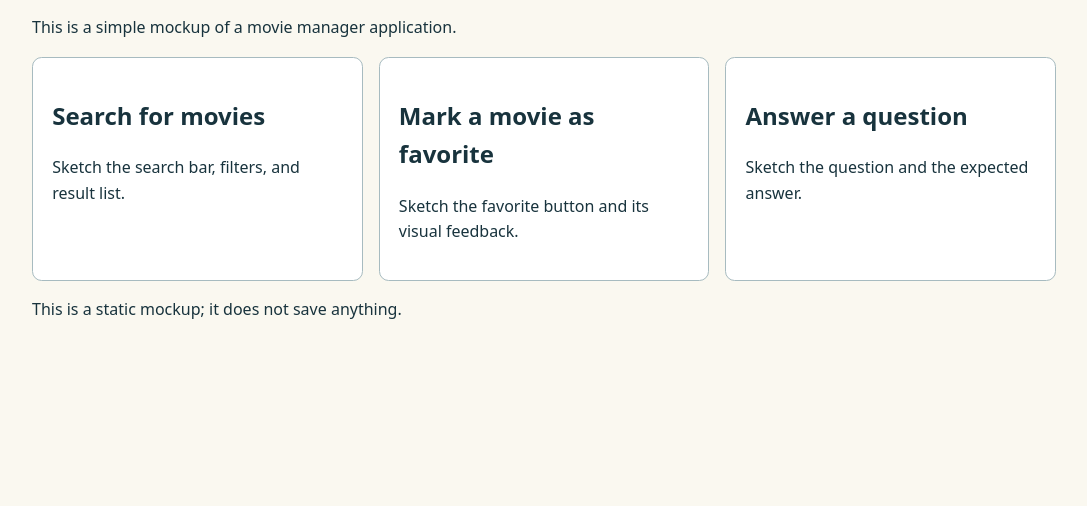
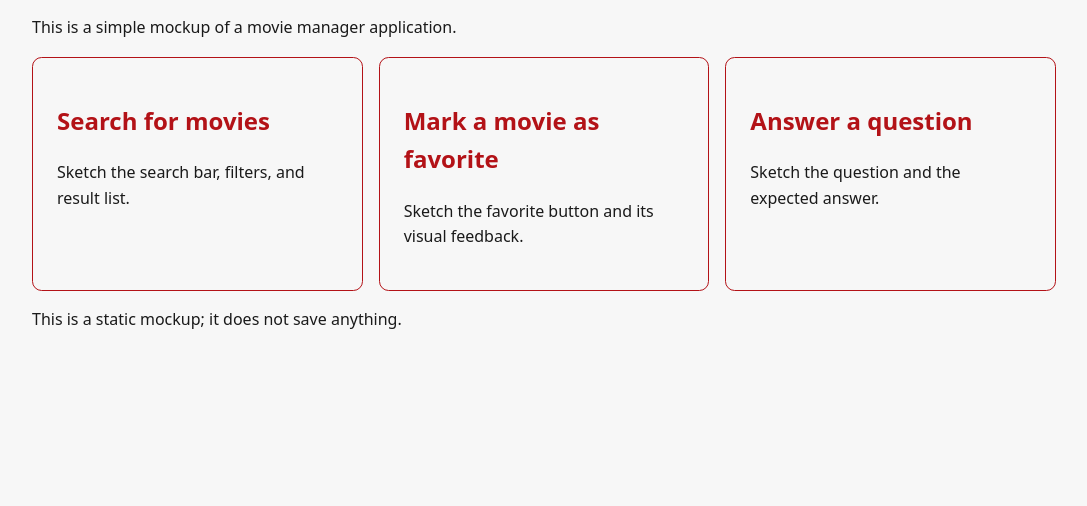
Before and after one commit to ajscialpi/CS256-Database-Movie-Manager-Project-, a plain HTML site: page templates/mockup.html in a window 1280 px wide. Shown: the part 294-800 px from the top of the page, without its empty margins (96-1183 px from the left). Drawn offline with Linux system fonts and the light colour scheme; files that its build step writes are made by us from their sources.

Commit message:
Fixed routing of folders and added more examples

```diff
--- a/templates/brand.css
+++ b/templates/brand.css
@@ -1,8 +1,7 @@
 :root {
-  --ink: #18333d;
-  --paper: #faf8f0;
-  --brand: #ad0f0f;
-  --accent: #680303;
+  --ink: #1a1a1a;
+  --paper: #f7f7f7;
+  --brand: #b31217;
 }
 
 * {
@@ -27,6 +26,10 @@ h1 {
   font-size: clamp(2rem, 5vw, 3.5rem);
 }
 
+h1, h2 {
+  color: var(--brand);
+}
+
 a {
   color: var(--brand);
 }
@@ -38,10 +41,10 @@ a {
 }
 
 .card {
-  border: 1px solid #a7bbc0;
+  border: 1px solid var(--brand);
   border-radius: .6rem;
-  padding: 1.2rem;
-  background: white;
+  padding: 1.5rem;
+  background: var(--paper);
 }
 
 :focus-visible {
--- a/templates/mockup.html
+++ b/templates/mockup.html
@@ -4,7 +4,7 @@
     <meta charset="utf-8">
     <meta name="viewport" content="width=device-width, initial-scale=1">
     <title>Movie Manager</title>
-    <link rel="stylesheet" href="static/brand.css">
+    <link rel="stylesheet" href="brand.css">
 </head>
 <body>
     <!-- Header -->
```
Also changed, not shown: html/blog.html (+1 -1 lines), html/forum.html (+1 -1 lines), html/index.html (+1 -1 lines), html/movie.html (+1 -1 lines), html/submit-review.html (+6 -1 lines), templates/index.html (+1 -1 lines), 7 other files.
